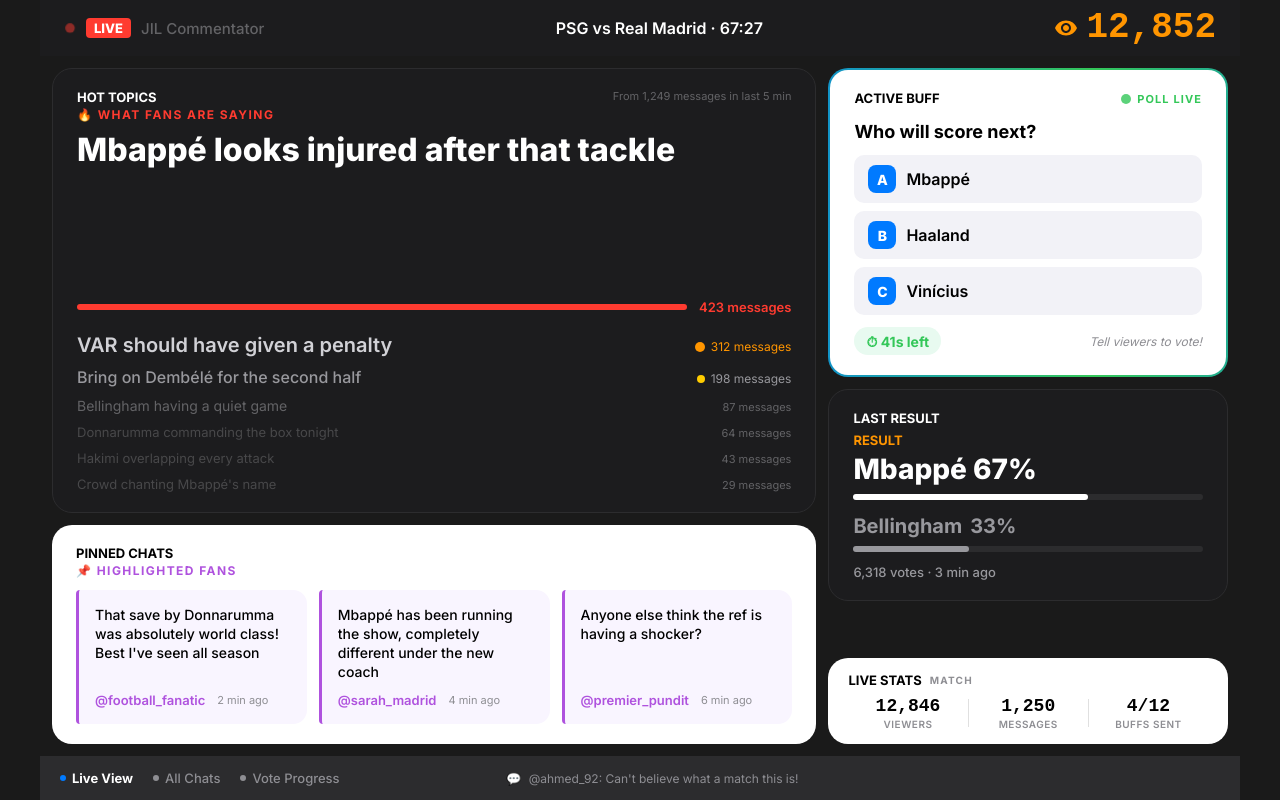
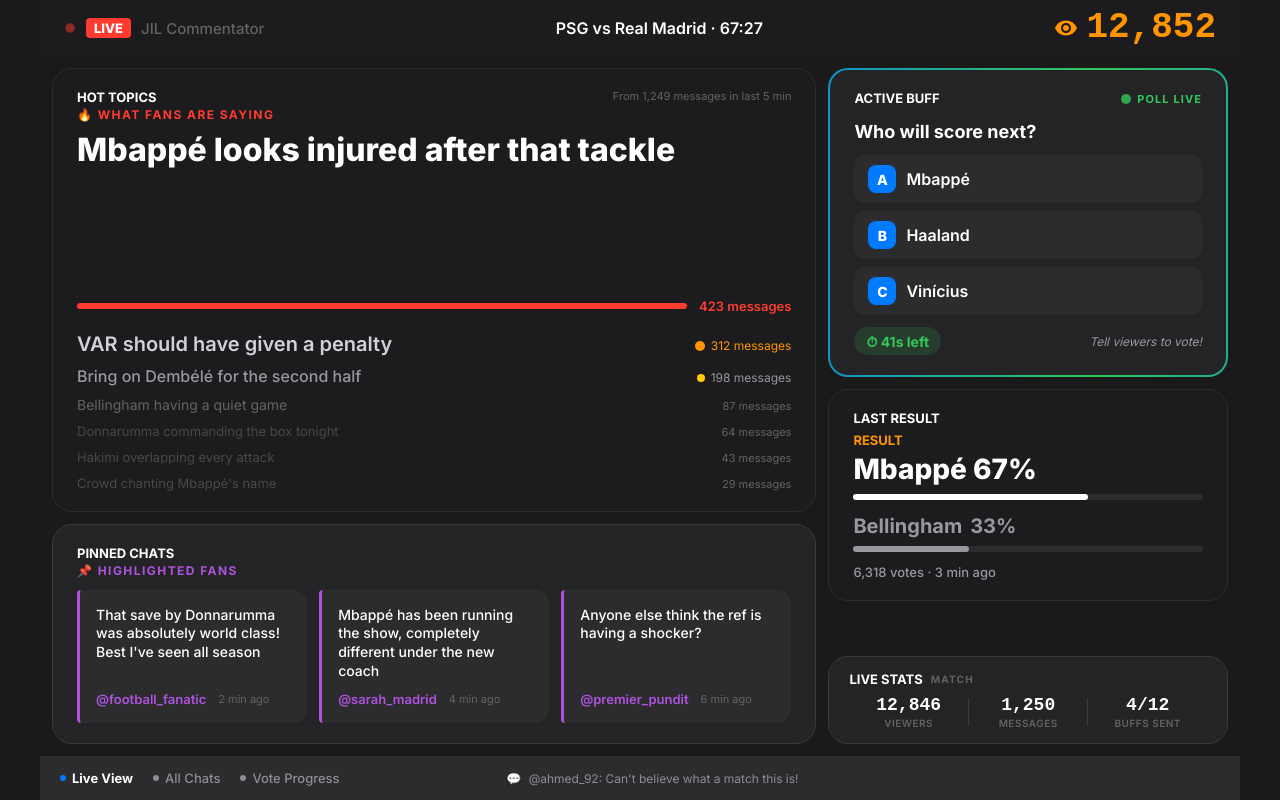
Before and after one commit to sajithamma/buff-commendatore, a Preact app: page / in a window 1280 px wide. Built offline with nearby package versions, Linux system fonts and the light colour scheme.

Commit message:
amazing dark

```diff
--- a/src/style.css
+++ b/src/style.css
@@ -185,8 +185,9 @@
 }
 
 .white-card {
-  background: var(--white-card);
-  color: var(--text-dark);
+  background: #242426;
+  color: var(--text-white);
+  border: 1px solid #3a3a3c;
 }
 
 .card-label {
@@ -197,7 +198,7 @@
 }
 
 .card-label.dark {
-  color: var(--text-dark);
+  color: var(--text-white);
 }
 
 .card-sublabel {
@@ -353,7 +354,7 @@
 
 .pinned-card {
   flex: 1;
-  background: #f9f5ff;
+  background: #2c2c2e;
   border-radius: 14px;
   padding: 16px;
   border-left: 3px solid var(--purple);
@@ -367,7 +368,7 @@
 .pinned-text {
   font-size: 14px;
   font-weight: 500;
-  color: var(--text-dark);
+  color: var(--text-white);
   line-height: 1.35;
   overflow: hidden;
   display: -webkit-box;
@@ -390,7 +391,7 @@
 
 .pinned-time {
   font-size: 11px;
-  color: var(--text-dark-secondary);
+  color: var(--text-secondary);
 }
 
 /* ===== ACTIVE BUFF ===== */
@@ -416,7 +417,7 @@
   flex-shrink: 0;
   position: relative;
   border: 2px solid transparent;
-  background-image: linear-gradient(#fff, #fff), linear-gradient(90deg, var(--green), var(--blue), var(--green));
+  background-image: linear-gradient(#242426, #242426), linear-gradient(90deg, var(--green), var(--blue), var(--green));
   background-origin: border-box;
   background-clip: padding-box, border-box;
   background-size: 100% 100%, 200% 100%;
@@ -424,7 +425,7 @@
 }
 
 .active-buff.buff-urgent {
-  background-image: linear-gradient(#fff, #fff), linear-gradient(90deg, var(--red), var(--orange), var(--red));
+  background-image: linear-gradient(#242426, #242426), linear-gradient(90deg, var(--red), var(--orange), var(--red));
   background-size: 100% 100%, 200% 100%;
   animation: shimmerBorder 1.5s linear infinite, urgentPulse 1s ease-in-out infinite;
 }
@@ -464,7 +465,7 @@
 .buff-question {
   font-size: 18px;
   font-weight: 700;
-  color: var(--text-dark);
+  color: var(--text-white);
   line-height: 1.3;
 }
 
@@ -478,7 +479,7 @@
   display: flex;
   align-items: center;
   gap: 10px;
-  background: #f2f2f7;
+  background: #2c2c2e;
   border-radius: 10px;
   padding: 10px 14px;
   transition: background 0.2s;
@@ -501,7 +502,7 @@
 .option-name {
   font-size: 16px;
   font-weight: 600;
-  color: var(--text-dark);
+  color: var(--text-white);
 }
 
 .buff-footer {
@@ -511,7 +512,7 @@
 }
 
 .buff-timer-pill {
-  background: #e8faf0;
+  background: rgba(52, 199, 89, 0.15);
   border-radius: 20px;
   padding: 4px 12px;
 }
@@ -523,7 +524,7 @@
 }
 
 .buff-timer-pill.timer-urgent {
-  background: #fff0ee;
+  background: rgba(255, 59, 48, 0.15);
 }
 
 .buff-timer-pill.timer-urgent .timer-value {
@@ -532,7 +533,7 @@
 
 .buff-cta {
   font-size: 12px;
-  color: var(--text-dark-secondary);
+  color: var(--text-tertiary);
   font-style: italic;
 }
 
@@ -772,7 +773,7 @@
 .stats-sublabel {
   font-size: 10px;
   font-weight: 700;
-  color: var(--text-dark-secondary);
+  color: var(--text-secondary);
   text-transform: uppercase;
   letter-spacing: 0.12em;
 }
@@ -794,14 +795,14 @@
 .stat-value {
   font-size: 18px;
   font-weight: 800;
-  color: var(--text-dark);
+  color: var(--text-white);
   font-family: var(--mono);
 }
 
 .stat-label-text {
   font-size: 10px;
   font-weight: 600;
-  color: var(--text-dark-secondary);
+  color: var(--text-secondary);
   text-transform: uppercase;
   letter-spacing: 0.05em;
 }
@@ -809,7 +810,7 @@
 .stat-divider {
   width: 1px;
   height: 28px;
-  background: #e0e0e0;
+  background: #3a3a3c;
   flex-shrink: 0;
 }
 
```
